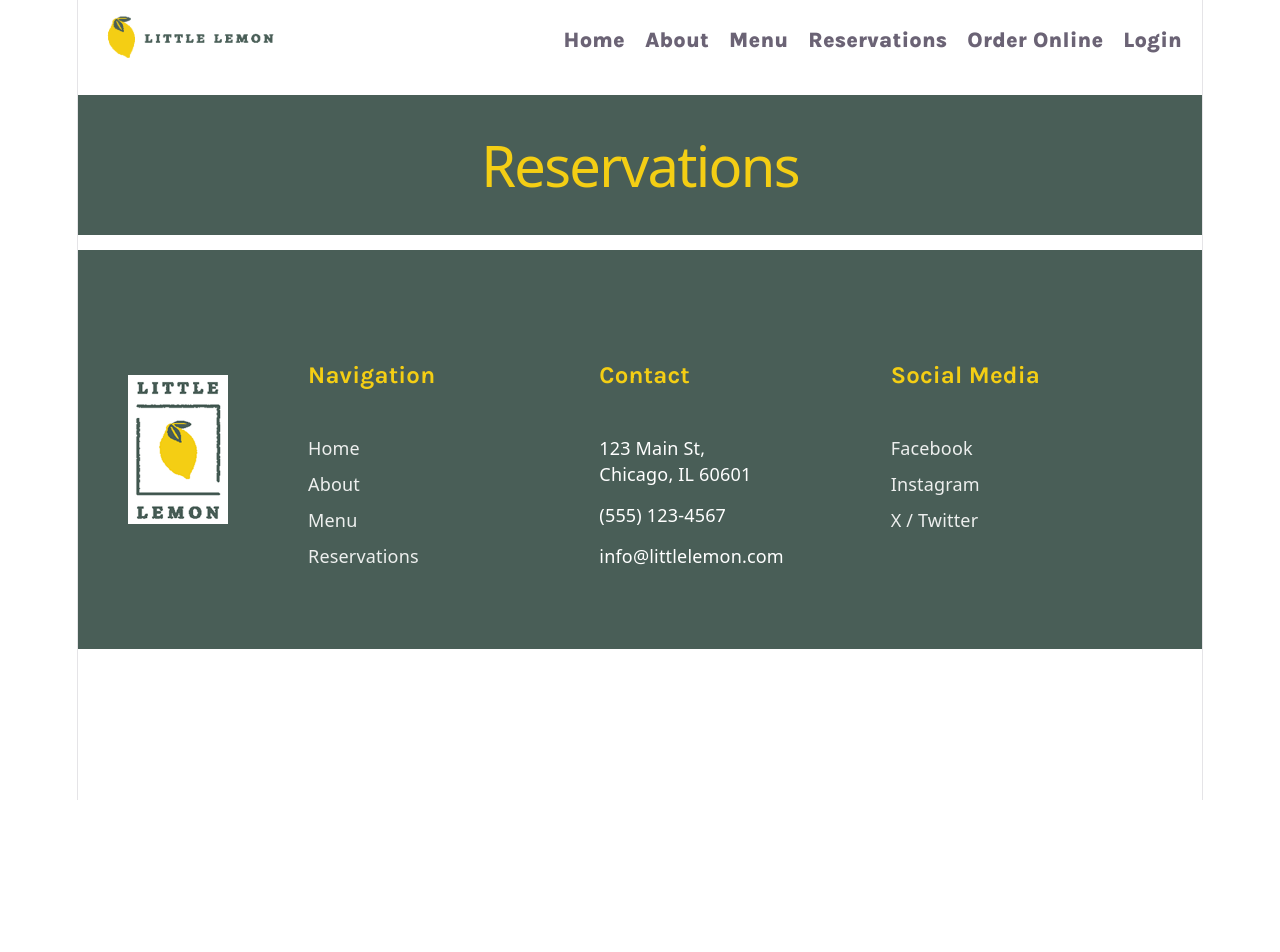
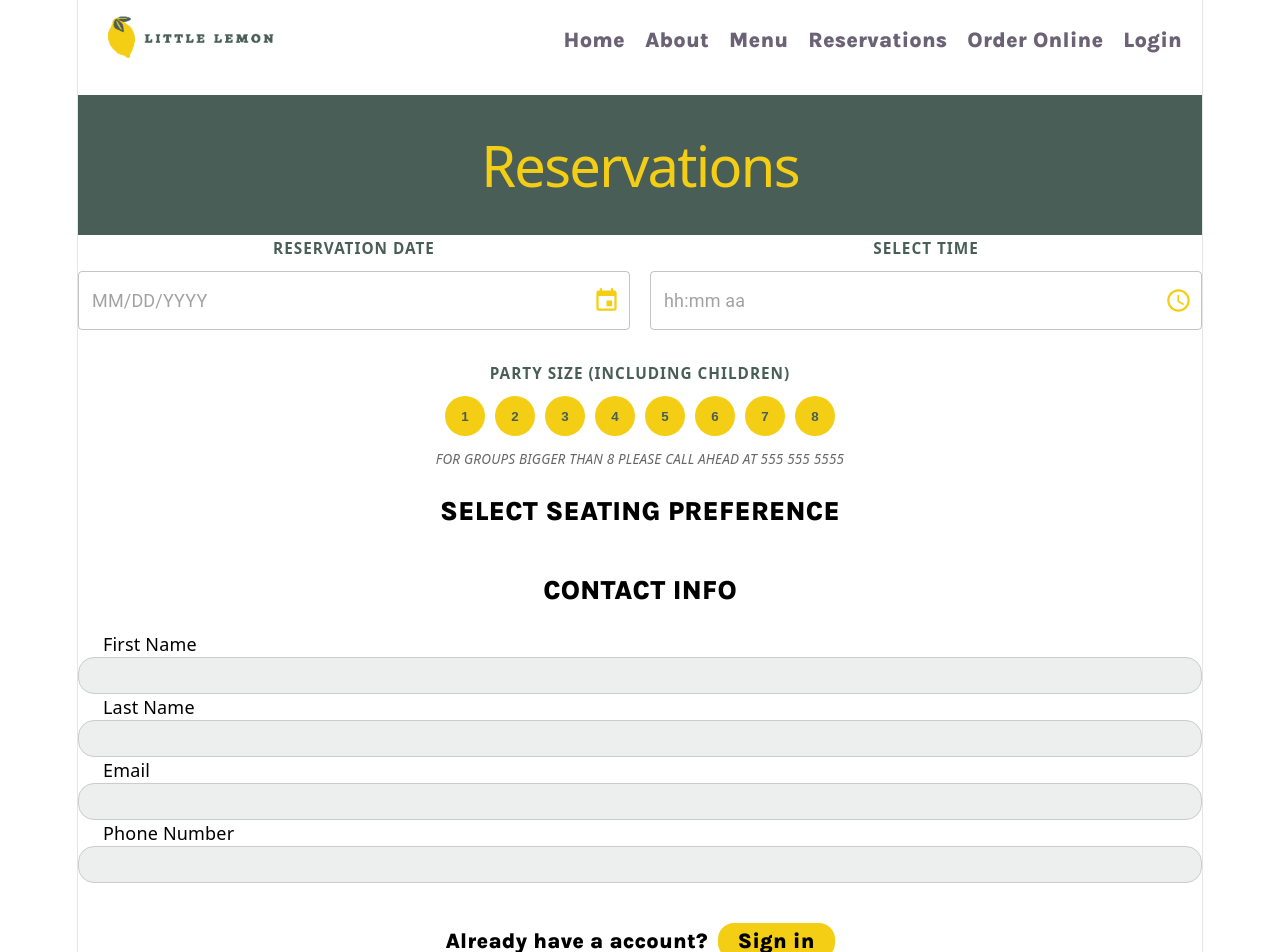
Before and after one commit to jaxsonhrichins752/Little-Lemon-Final-Project, a React (Vite) app in the folder Little Lemon Table Reservation/: page /reservations in a window 1280 px wide. Shown: the top 952 px of the page. Before the commit the page ends 800 px from the top, so only its background shows below. Built offline with nearby package versions, Linux system fonts and the light colour scheme; a web font is replaced by a local one.

Commit message:
Adding contect to reservations page

```diff
--- a/Little Lemon Table Reservation/package.json
+++ b/Little Lemon Table Reservation/package.json
@@ -10,6 +10,11 @@
     "preview": "vite preview"
   },
   "dependencies": {
+    "@emotion/react": "^11.14.0",
+    "@emotion/styled": "^11.14.1",
+    "@mui/material": "^9.0.0",
+    "@mui/x-date-pickers": "^9.0.2",
+    "dayjs": "^1.11.20",
     "react": "^19.2.4",
     "react-dom": "^19.2.4",
     "react-router-dom": "^7.14.0",
--- /dev/null
+++ b/Little Lemon Table Reservation/src/components/Reservations/ContactForm.module.css
@@ -0,0 +1,33 @@
+.formInput {
+    width: 100%;
+    background-color: var(--highlight-light);
+    padding: 10px;
+    border: 1px solid #ccc;
+    border-radius: 16px;
+    box-sizing: border-box;
+}
+
+.formLabel {
+    display: block;
+    text-align: left;
+    margin-left: 25px;
+}
+
+.submitSection {
+    display: flex;
+    flex-direction: column;
+    align-items: center;
+    justify-content: center;
+    margin-top: 40px;
+}
+
+.signInPrompt {
+    display: flex;
+    align-items: center;
+    gap: 10px;
+    margin-bottom: 10px;
+}
+
+:global(.button).signInButton {
+    padding: 5px 20px;
+}
--- /dev/null
+++ b/Little Lemon Table Reservation/src/components/Reservations/ContactForm.tsx
@@ -0,0 +1,101 @@
+import styles from './ContactForm.module.css';
+import { useState } from 'react';
+
+function ContactForm() {
+
+    const [formData, setFormData] = useState({
+        firstName: '',
+        lastName: '',
+        email: '',
+        phoneNumber: ''
+      });
+
+        const handleChange = (e) => {
+        const { name, value } = e.target;
+        setFormData((prevData) => ({
+          ...prevData,
+          [name]: value,
+        }));
+      };
+
+      // Logic to check if the required fields have at least 1 character
+      const isFormValid =
+        formData.firstName.trim().length > 0 &&
+        formData.lastName.trim().length > 0 &&
+        formData.phoneNumber.trim().length > 0;
+
+      const handleSubmit = (e) => {
+        e.preventDefault();
+        if (isFormValid) {
+            console.log('Form Submitted:', formData);
+        }
+      };
+
+      return (
+        <section className={styles.contactForm}>
+            <h3 className='section-title pure-black'>Contact Info</h3>
+            <form className={styles.form} onSubmit={handleSubmit}>
+                <div className={styles.formGroup}>
+                    <label htmlFor="firstName" className={`${styles.formLabel} pure-black`}>First Name</label>
+                    <input
+                    type="text"
+                    id="firstName"
+                    name="firstName"
+                    value={formData.firstName}
+                    onChange={handleChange}
+                    className={styles.formInput}
+                    />
+                </div>
+
+                <div className={styles.formGroup}>
+                    <label htmlFor="lastName" className={`${styles.formLabel} pure-black`}>Last Name</label>
+                    <input
+                    type="text"
+                    id="lastName"
+                    name="lastName"
+                    value={formData.lastName}
+                    onChange={handleChange}
+                    className={styles.formInput}
+                    />
+                </div>
+
+                <div className={styles.formGroup}>
+                    <label htmlFor="email" className={`${styles.formLabel} pure-black`}>Email</label>
+                    <input
+                    type="email"
+                    id="email"
+                    name="email"
+                    value={formData.email}
+                    onChange={handleChange}
+                    className={styles.formInput}
+                    />
+                </div>
+
+                <div className={styles.formGroup}>
+                    <label htmlFor="phoneNumber" className={`${styles.formLabel} pure-black`}>Phone Number</label>
+                    <input
+                    type="tel"
+                    id="phoneNumber"
+                    name="phoneNumber"
+                    value={formData.phoneNumber}
+                    onChange={handleChange}
+                    className={styles.formInput}
+                    />
+                </div>
+                <section className={styles.submitSection}>
+                    <div className={styles.signInPrompt}>
+                        <p className='pure-black section-body'>Already have a account?</p>
+                        <a href="#" className={`button button-primary pure-black section-body ${styles.signInButton}`}>Sign in</a>
+                    </div>
+                    <div className={styles.reserveButton}>
+                        <button type="submit" className=' section-title pure-black button button-primary' disabled={!isFormValid}>
+                            Reserve Now
+                        </button>
+                    </div>
+                </section>
+            </form>
+        </section>
+      );
+};
+
+export default ContactForm;
--- /dev/null
+++ b/Little Lemon Table Reservation/src/components/Reservations/ReservationDetails.module.css
@@ -0,0 +1,104 @@
+.container {
+  display: flex;
+  flex-direction: column;
+  gap: 30px;
+}
+
+.pickerRow {
+  display: flex;
+  flex-direction: column;
+  gap: 20px;
+}
+
+.fieldGroup {
+  display: flex;
+  flex-direction: column;
+  gap: 10px;
+  flex: 1;
+}
+
+.label {
+  font-weight: 700;
+  font-size: 0.85rem;
+  color: var(--primary-green);
+  letter-spacing: 1px;
+}
+
+/* --- MUI "Pill" Styling Override --- */
+
+/* Standard Sizing for both states */
+.pillButton :global(.MuiInputBase-root),
+.activePill :global(.MuiInputBase-root) {
+  height: 45px;
+  width: 180px;
+  border-radius: 16px;
+  font-weight: 700;
+  font-family: var(--font-body);
+  border: none;
+  cursor: pointer;
+}
+
+/* Yellow State (Default) */
+.pillButton :global(.MuiInputBase-root) {
+    background-color: var(--primary-green) !important;
+    color: var(--primary-yellow) !important;
+}
+
+/* Green State (Selected) */
+.activePill :global(.MuiInputBase-root) {
+  background-color: var(--primary-yellow) !important;
+  color: var(--primary-green) !important;
+}
+
+/* Ensure Icons match the text color */
+.pillButton :global(.MuiSvgIcon-root) {
+  fill: var(--primary-yellow);
+}
+
+.activePill :global(.MuiSvgIcon-root) {
+  fill: var(--primary-green);
+}
+
+/* Remove default MUI border outlines */
+.pillButton :global(.MuiOutlinedInput-notchedOutline),
+.activePill :global(.MuiOutlinedInput-notchedOutline) {
+  border: none !important;
+}
+
+/* --- Party Size Buttons --- */
+.numberRow {
+  display: flex;
+  flex-wrap: wrap;
+  justify-content: center;
+  gap: 10px;
+}
+
+.circleButton {
+  width: 40px;
+  height: 40px;
+  border-radius: 50%;
+  background-color: var(--primary-yellow);
+  color: var(--primary-green);
+  border: none;
+  font-weight: 700;
+  cursor: pointer;
+  transition: all 0.2s ease;
+}
+
+.activeCircle {
+  background-color: var(--primary-green);
+  color: var(--primary-yellow);
+}
+
+.disclaimer {
+  font-size: 0.75rem;
+  color: #666;
+  font-style: italic;
+}
+
+/* Desktop Adjustment */
+@media (min-width: 1024px) {
+  .pickerRow {
+    flex-direction: row;
+  }
+}
--- /dev/null
+++ b/Little Lemon Table Reservation/src/components/Reservations/ReservationDetails.tsx
@@ -0,0 +1,86 @@
+import { useState } from 'react';
+import { LocalizationProvider } from '@mui/x-date-pickers/LocalizationProvider';
+import { AdapterDayjs } from '@mui/x-date-pickers/AdapterDayjs';
+import { DatePicker } from '@mui/x-date-pickers/DatePicker';
+import { TimePicker } from '@mui/x-date-pickers/TimePicker';
+import { renderTimeViewClock } from '@mui/x-date-pickers/timeViewRenderers';
+import dayjs, { Dayjs } from 'dayjs';
+import styles from './ReservationDetails.module.css';
+
+function ReservationDetails() {
+  const [date, setDate] = useState<Dayjs | null>(null);
+  const [time, setTime] = useState<Dayjs | null>(null);
+  const [selectedSize, setSelectedSize] = useState<number | null>(null);
+
+  const sizes = [1, 2, 3, 4, 5, 6, 7, 8];
+
+  return (
+    <LocalizationProvider dateAdapter={AdapterDayjs}>
+      <div className={styles.container}>
+
+        {/* Date and Time Row */}
+        <div className={styles.pickerRow}>
+
+          <div className={styles.fieldGroup}>
+            <label className={styles.label}>RESERVATION DATE</label>
+            <DatePicker
+              value={date}
+              onChange={(newValue) => setDate(newValue)}
+              slotProps={{
+                textField: {
+                  label: undefined,
+                  fullWidth: false,
+                  className: date ? styles.activePill : styles.pillButton,
+                  placeholder: "Select Date"
+                }
+              }}
+            />
+          </div>
+
+          <div className={styles.fieldGroup}>
+            <label className={styles.label}>SELECT TIME</label>
+            <TimePicker
+              value={time}
+              onChange={(newValue) => setTime(newValue)}
+              viewRenderers={{
+                hours: renderTimeViewClock,
+                minutes: renderTimeViewClock,
+              }}
+              slotProps={{
+                textField: {
+                  label: undefined,
+                  fullWidth: false,
+                  className: time ? styles.activePill : styles.pillButton,
+                  placeholder: "Select Time"
+                }
+              }}
+            />
+          </div>
+        </div>
+
+        {/* Party Size Section */}
+        <div className={styles.fieldGroup}>
+          <label className={styles.label}>PARTY SIZE (INCLUDING CHILDREN)</label>
+          <div className={styles.numberRow}>
+            {sizes.map((num) => (
+              <button
+                key={num}
+                type="button"
+                className={`${styles.circleButton} ${selectedSize === num ? styles.activeCircle : ''}`}
+                onClick={() => setSelectedSize(num)}
+              >
+                {num}
+              </button>
+            ))}
+          </div>
+          <p className={styles.disclaimer}>
+            FOR GROUPS BIGGER THAN 8 PLEASE CALL AHEAD AT 555 555 5555
+          </p>
+        </div>
+
+      </div>
+    </LocalizationProvider>
+  );
+}
+
+export default ReservationDetails;
--- a/Little Lemon Table Reservation/src/components/Reservations/Reservations.module.css
+++ b/Little Lemon Table Reservation/src/components/Reservations/Reservations.module.css
@@ -1,15 +1,18 @@
 .reservationsPage {
+    display: grid;
+    grid-template-rows: repeat(5, auto);
     margin: 15px 0px;
 }
 
 .banner {
     /* Flexbox ensures content is centered for the mobile persona's quick glance */
+    grid-row: 1;
     display: flex;
     align-items: center;
     justify-content: center;
     background-color: var(--primary-green);
     padding: 0 20px;
-    min-height: 100px;
+    min-height: 100px; /* Reduced to allow the banner to be shorter on mobile */
     width: 100%;
     box-sizing: border-box;
 }
@@ -18,6 +21,8 @@
     margin: 0;
     text-align: center;
 }
+
+
 
 /* DESKTOP (Large Screens) */
 @media (min-width: 769px) {
--- a/Little Lemon Table Reservation/src/components/Reservations/Reservations.tsx
+++ b/Little Lemon Table Reservation/src/components/Reservations/Reservations.tsx
@@ -1,12 +1,25 @@
 import styles from './Reservations.module.css';
+import ReservationDetails from './ReservationDetails';
+import ContactForm from './ContactForm';
 
 function Reservations() {
+
+
+
   return (
     <div className={styles.reservationsPage}>
-      <section className={styles.banner}>
-        <h1 className='display-text primary-yellow'>Reservations</h1>
-      </section>
-      {/* Form goes here next */}
+        <section className={styles.banner}>
+            <h1 className='display-text primary-yellow'>Reservations</h1>
+        </section>
+        <section className={styles.reservationDetailsSection}>
+            <ReservationDetails />
+        </section>
+        <section className={styles.seatingSelector}>
+            <h3 className='section-title pure-black'>Select Seating Preference</h3>
+        </section>
+        <section className={styles.contactFormSection}>
+            <ContactForm />
+        </section>
     </div>
   );
 }
```
Also changed, not shown: 1 other file (tests, documents, lock files or other folders).
